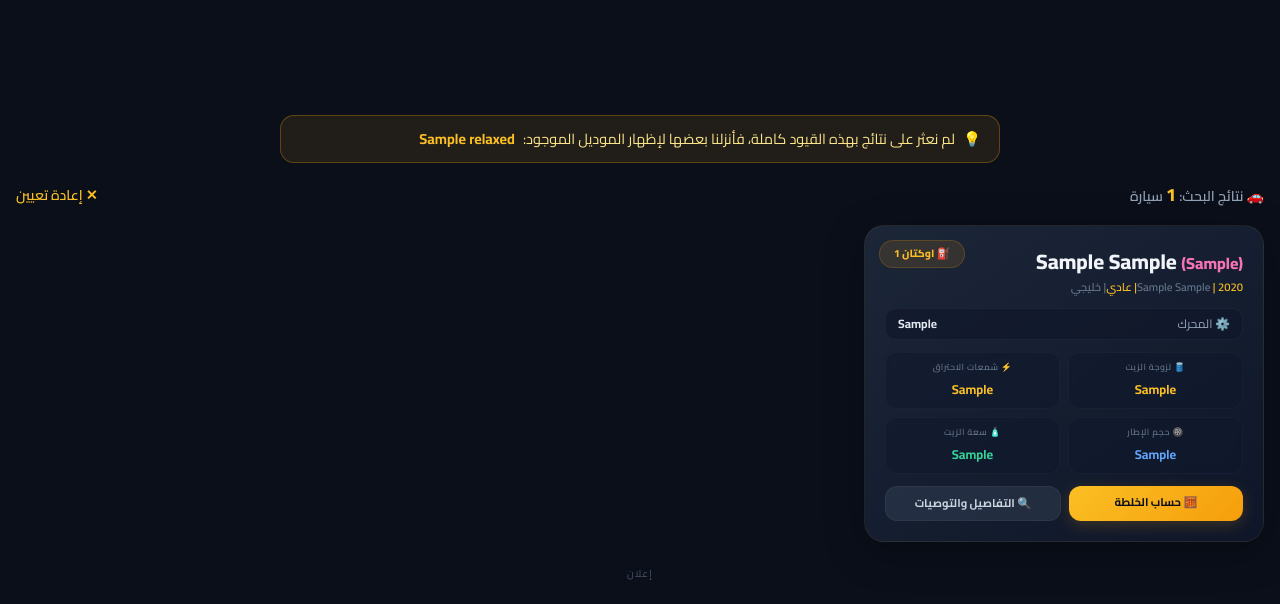
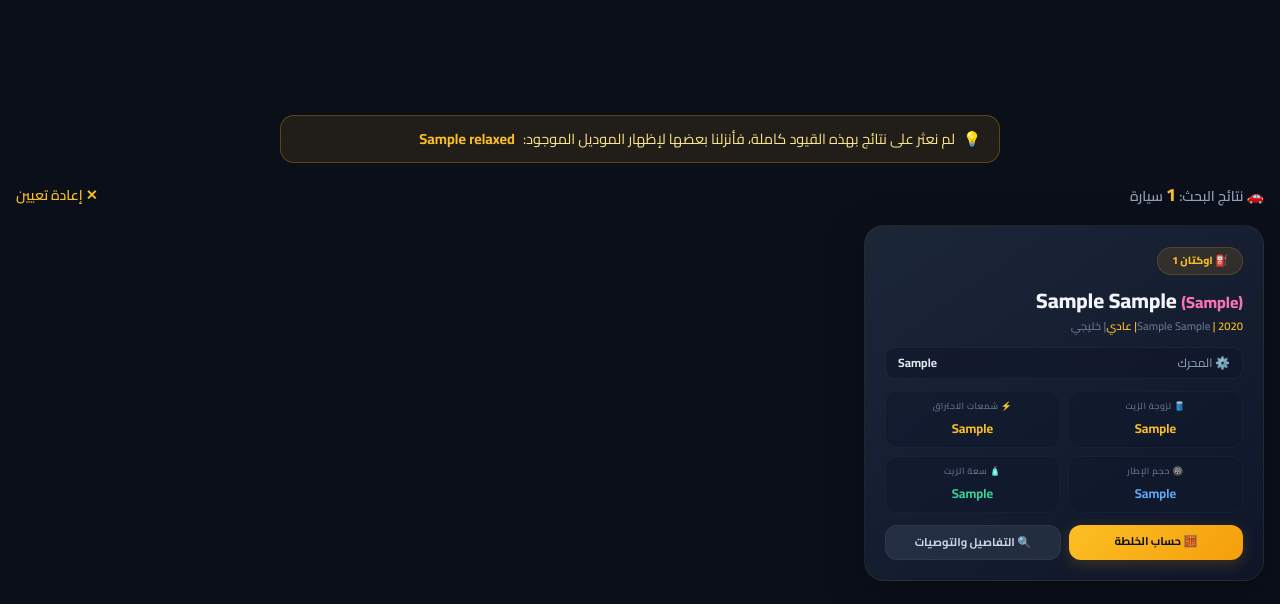
Before and after one commit to archivealifaeq-coder/sayarti, a Django app: template cars/templates/cars/index.html in a window 1280 px wide. Shown: the part 1223-1827 px from the top of the page. Run offline with Django 5.2, Linux system fonts and the light colour scheme; tables that the repository leaves empty hold one stand-in row (values such as "Sample post"); the template is opened without the code that fills it: values that come from a table or form of the project are taken from there, most other values are stand-ins (such as "Sample title", 1, 10 or a date in 2020); grey boxes marked "Sample" are stand-in pictures; data that the repository does not hold is empty; some libraries are stand-ins or nearby versions.

Commit message:
fix: octane badge no longer overlaps spec grid (in-flow chip); wire floating install button to prompt handler

```diff
--- a/cars/templates/cars/index.html
+++ b/cars/templates/cars/index.html
@@ -893,18 +893,17 @@
         .car-card:hover::before { opacity: 1; }
 
         .car-card .badge-octane {
-            position: absolute;
-            top: 14px;
-            left: 14px;
+            display: inline-flex;
+            align-items: center;
             background: rgba(245, 158, 11, 0.12);
             backdrop-filter: blur(8px);
             border: 1px solid rgba(245, 158, 11, 0.2);
             color: #fbbf24;
             font-weight: 800;
             font-size: 0.65rem;
+            margin: 0 0 10px 8px;
             padding: 5px 14px;
             border-radius: 30px;
-            z-index: 2;
         }
         .car-card .car-title { font-size: 1.3rem; font-weight: 800; color: #f1f5f9; transition: color 0.3s ease; margin-bottom: 2px; }
         .car-card:hover .car-title { color: #fbbf24; }
```
